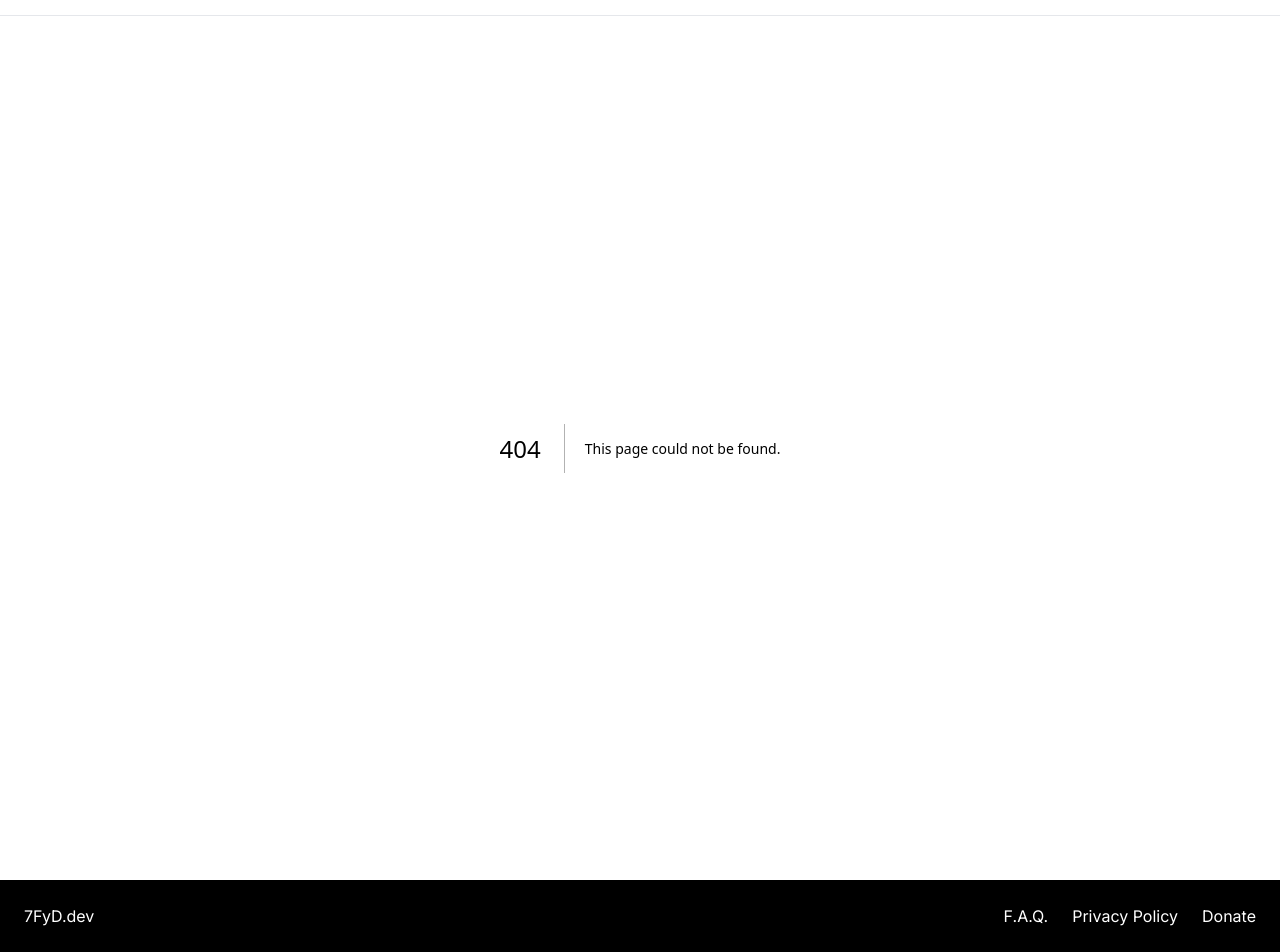
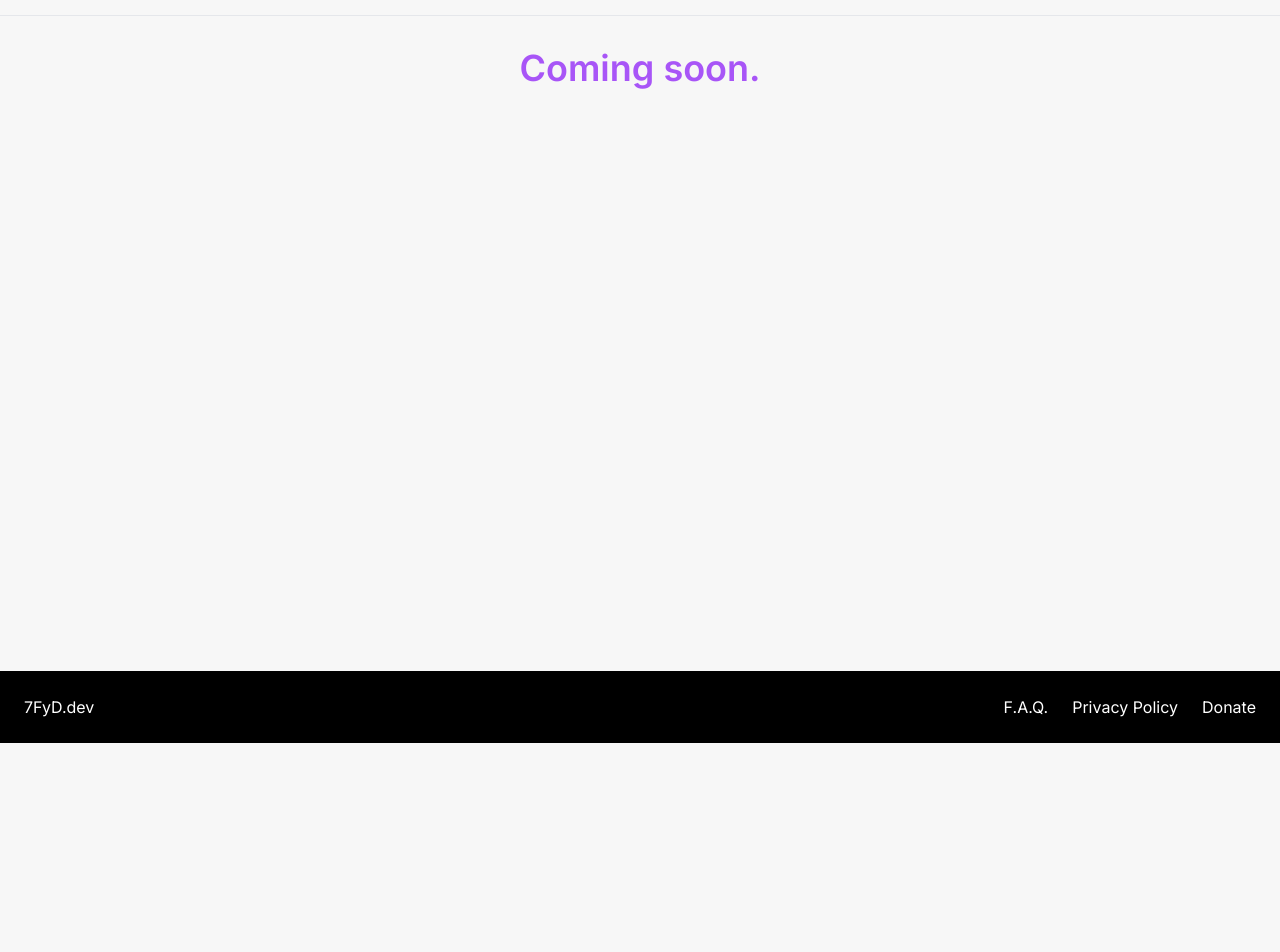
Before and after one commit to 7FyD/privacy-chat, a Next.js app: page /donate in a window 1280 px wide. Before the commit this address had no page. Shown: the part 57-1009 px from the top of the page. After the commit the page ends 800 px from the top, so only its background shows below. Built offline with nearby package versions, Linux system fonts and the light colour scheme.

Commit message:
feat: add work-in-progress Donate page

```diff
--- /dev/null
+++ b/app/(pages)/donate/page.tsx
@@ -0,0 +1,9 @@
+const DonatePage = () => {
+  return (
+    <div className="container text-center text-4xl text-purple-500 font-semibold">
+      Coming soon.
+    </div>
+  );
+};
+
+export default DonatePage;
--- a/app/components/Footer/index.tsx
+++ b/app/components/Footer/index.tsx
@@ -10,7 +10,7 @@ const Footer = () => {
         <div className="flex flex-col md:!flex-row gap-2 md:gap-6">
           <Link href="/faq">F.A.Q.</Link>
           <Link href="/privacy-policy">Privacy Policy</Link>
-          <p>Donate</p>
+          <Link href="/donate">Donate</Link>
         </div>
       </div>
     </div>
```
